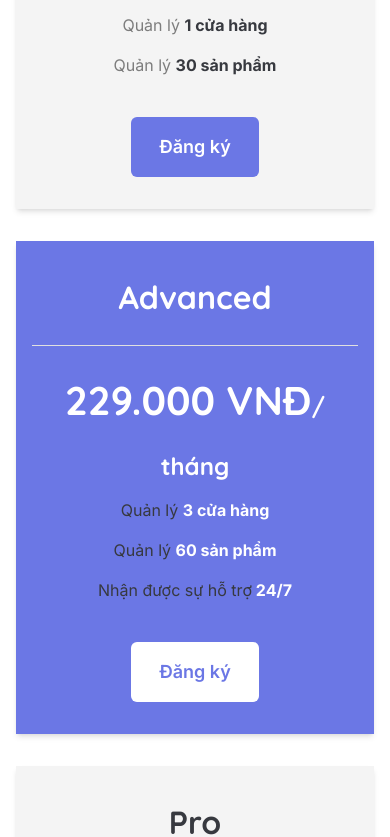
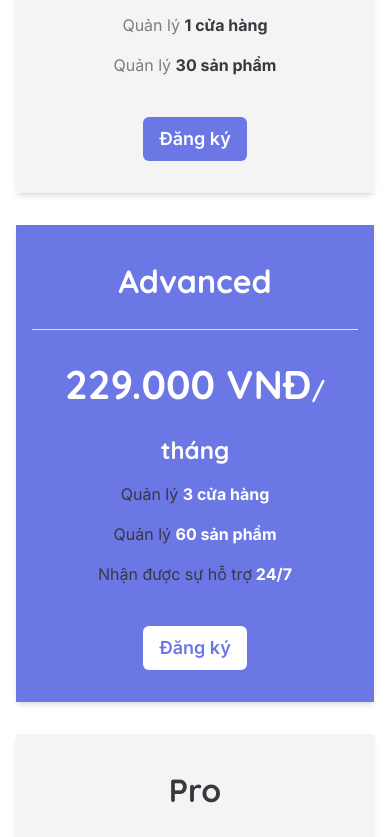
Before and after one commit to khangnguyen2100/next-13-sales-management-project, a Next.js app: page /services in a window 390 px wide. Shown: the part 2032-2869 px from the top of the page. Built offline with nearby package versions, Linux system fonts and the light colour scheme.

Commit message:
fix: reponsive

```diff
--- a/src/components/common/ButtonLink.tsx
+++ b/src/components/common/ButtonLink.tsx
@@ -28,7 +28,7 @@ const ButtonLink = (props: Props) => {
       type={type}
       loading={loading || undefined}
       className={clsx(
-        'transition-lg border-none px-7  py-4 text-center text-lg font-semibold hover:text-white',
+        'transition-lg border-none px-7  py-4 text-center text-lg font-semibold hover:text-white mdd:px-4 mdd:py-2',
         color === 'primary'
           ? 'bg-primary text-white'
           : color === 'secondary'
--- a/src/components/home/Banner.tsx
+++ b/src/components/home/Banner.tsx
@@ -12,12 +12,12 @@ const HomeHeroBanner = () => {
     <HeroBanner imageSrc={BannerImg} height='medium'>
       <div className='mb-3 flex items-center gap-x-[7px]'>
         <div className='h-3 w-3 bg-secondary'></div>
-        <p className='text-lg text-white'>
+        <p className='text-white md:text-lg'>
           Chào mừng bạn đến với
           <span className='font-semibold text-secondary'> BeeSmart</span>
         </p>
       </div>
-      <h1 className='text-5xl font-bold leading-[1.1] text-white md:text-[40px]'>
+      <h1 className='text-3xl font-bold leading-[1.1] text-white md:text-4xl lg:text-[40px] xl:text-5xl '>
         <span className='block'>Đối tác</span>
         <span className='block'>
           <span className='text-secondary'>Quản lí </span>
@@ -38,7 +38,7 @@ const HomeHeroBanner = () => {
             width={60}
             height={60}
             alt='play icon'
-            className=' transition-sm group-hover:scale-[1.05]'
+            className=' transition-sm h:10 group-hover:scale-[1.05] mdd:w-10'
           />
           <div className='flex flex-col'>
             <p className='text-lg font-medium text-white'>Khám Phá Ngay</p>
```
